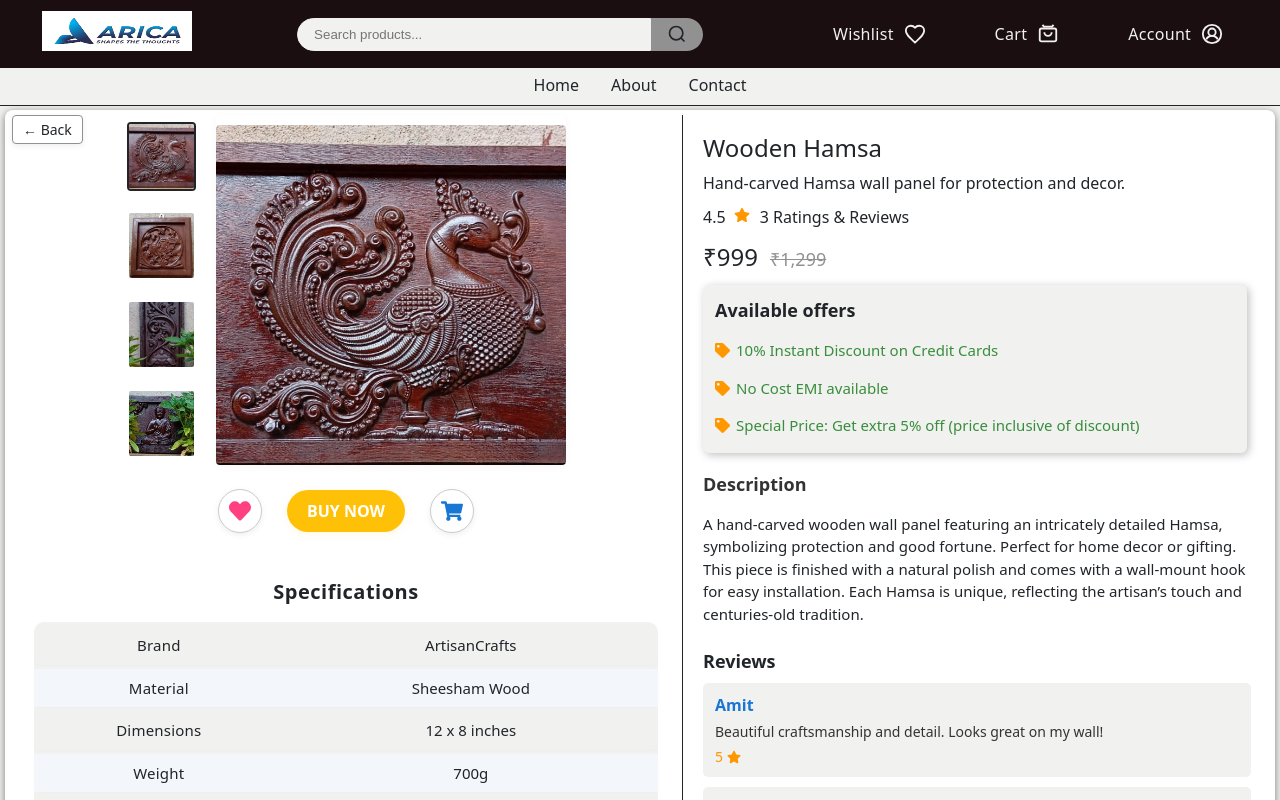
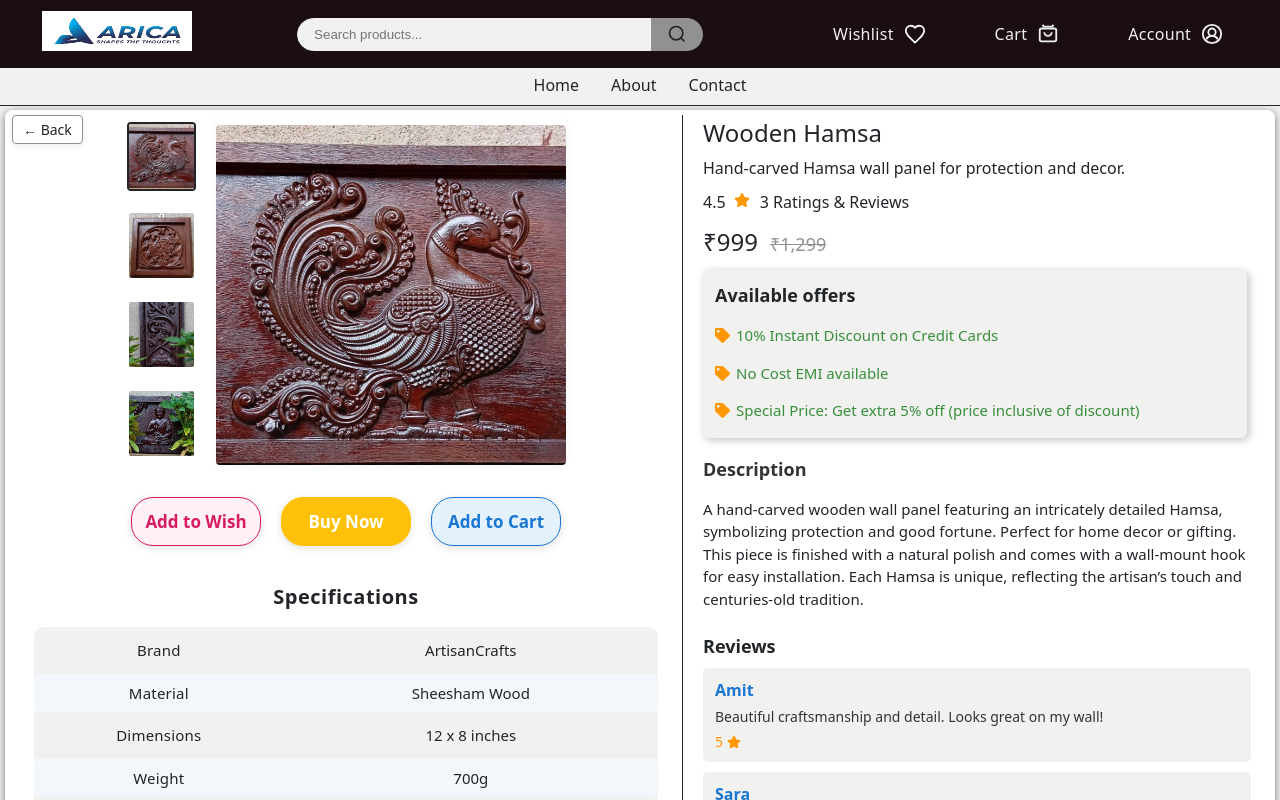
Before and after one commit to vivekbhat0120/HomeMade, a React (Vite) app: page /product/1 in a window 1280 px wide. Shown: the top 800 px of the page. Built offline with nearby package versions, Linux system fonts and the light colour scheme.

Commit message:
product details page button fixed

```diff
--- a/src/pages/ProductDetail.jsx
+++ b/src/pages/ProductDetail.jsx
@@ -90,9 +90,9 @@ const ProductDetail = () => {
               </div>
             </div>
             <div className="action-buttons">
-              <button className="btn btn-wish" title="Add to Wishlist"><FaHeart /></button>
-              <button className="btn btn-buy-now">BUY NOW</button>
-              <button className="btn btn-cart" title="Add to Cart"><FaShoppingCart /></button>
+              <button className="btn btn-wish" title="Add to Wishlist">Add to Wish</button>
+              <button className="btn btn-buy-now">Buy Now</button>
+              <button className="btn btn-cart" title="Add to Cart">Add to Cart</button>
             </div>
             <div className="product-specifications">
               <h3>Specifications</h3>
--- a/src/styles/productdetail.scss
+++ b/src/styles/productdetail.scss
@@ -35,7 +35,7 @@
   font-size: 24px;
   font-weight: 500;
   color: var(--text-color);
-  margin: 20px 0 10px 0;
+  margin: 5px 0 10px 0;
 }
 .product-short-description {
   font-size: 16px;
@@ -260,63 +260,59 @@
 }
 
 .action-buttons {
-  margin: 24px auto;
+  margin: 32px auto 16px auto;
   display: flex;
-  gap: 25px;
+  gap: 20px;
   align-items: center;
   justify-content: center;
   width: 100%;
-  max-width: 320px;
+  max-width: 420px;
 }
 .btn {
-  padding: 10px 20px;
+  padding: 12px;
   border: none;
-  border-radius: 4px;
+  border-radius: 22px;
   cursor: pointer;
-  font-size: 16px;
+  font-size: 17px;
+  font-weight: 600;
   display: flex;
   align-items: center;
   justify-content: center;
-  transition: background 0.2s, color 0.2s, box-shadow 0.2s;
+  transition: background 0.2s, color 0.2s, box-shadow 0.2s, border 0.2s;
+  min-width: 130px;
+  box-shadow: 0 2px 8px rgba(0,0,0,0.12);
 }
-.btn-wish, .btn-cart {
-  background: #fff;
-  border: 1px solid #ccc;
-  border-radius: 50%;
-  width: 44px;
-  height: 44px;
-  padding: 0;
-  font-size: 22px;
-  color: #ff4081;
-  display: flex;
-  align-items: center;
-  justify-content: center;
-  box-shadow: 0 2px 6px rgba(0,0,0,0.07);
+.btn-wish {
+  padding: 12px;
+  background: #fff0f6;
+  color: #d81b60;
+  border: 1.5px solid #d81b60;
 }
 .btn-wish:hover {
   background: #ffe4ef;
-  color: #d81b60;
-  border-color: #d81b60;
+  color: #ad1457;
+  border-color: #ad1457;
+}
+.btn-buy-now {
+  background: #FFC107;
+  color: #fff;
+  border: 1.5px solid #FFC107;
+}
+.btn-buy-now:hover {
+  background: #ffb300;
+  color: #fff;
+  border-color: #ffb300;
 }
 .btn-cart {
+  padding: 12px;
+  background: #e3f2fd;
   color: #1976d2;
+  border: 1.5px solid #1976d2;
 }
 .btn-cart:hover {
-  background: #e3f2fd;
+  background: #bbdefb;
   color: #0d47a1;
-  border-color: #1976d2;
-}
-.btn-buy-now {
-  background-color: #FFC107;
-  color: #fff;
-  font-weight: 600;
-  border-radius: 22px;
-  min-width: 110px;
-  box-shadow: 0 2px 8px rgba(255,193,7,0.12);
-}
-.btn-buy-now:hover {
-  background-color: #ffb300;
-  color: #fff;
+  border-color: #0d47a1;
 }
 
 .product-specifications {
```
